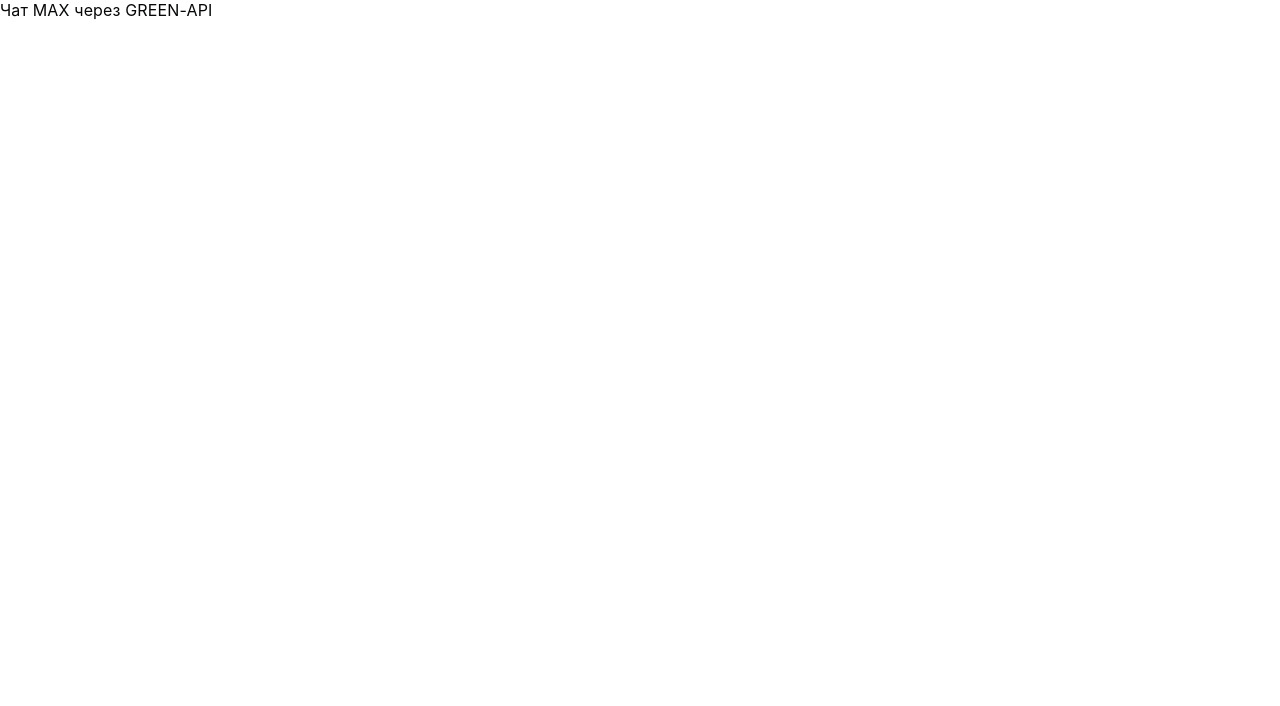
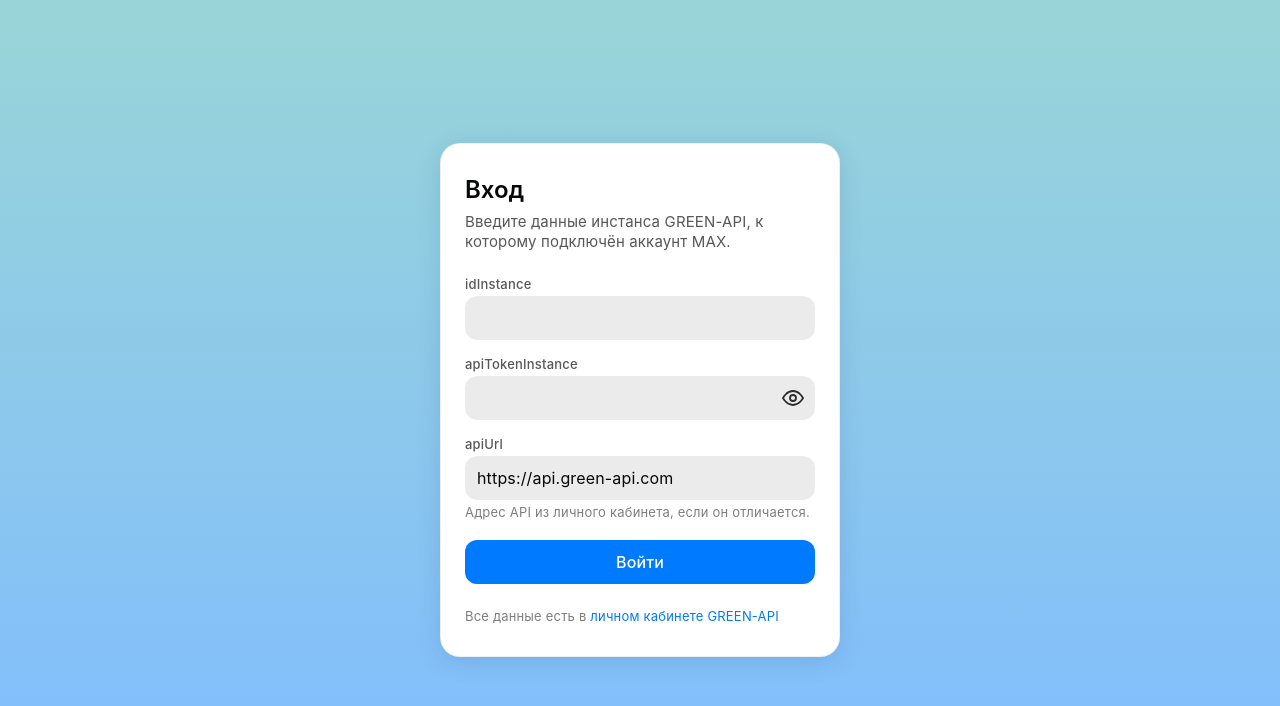
Before and after one commit to vptorkhov/green-api-max-demo, a React (Vite) app: page / in a window 1280 px wide. Shown: the top 706 px of the page. Built offline with nearby package versions, Linux system fonts and the light colour scheme.

Commit message:
switch between lazy-loaded login and chat screens

```diff
--- a/src/app/App.tsx
+++ b/src/app/App.tsx
@@ -1,7 +1,12 @@
-import { useTranslation } from 'react-i18next';
+import { AuthProvider } from '@/features/auth';
 
+import { AppScreens } from './AppScreens';
+
+// Корень приложения: провайдеры и переключение экранов
 export function App() {
-  const { t } = useTranslation();
-
-  return <div>{t('common.appTitle')}</div>;
+  return (
+    <AuthProvider>
+      <AppScreens />
+    </AuthProvider>
+  );
 }
--- /dev/null
+++ b/src/app/AppScreens.module.css
@@ -0,0 +1,7 @@
+/* Пока загружается чанк экрана — спиннер по центру страницы */
+.fallback {
+  display: flex;
+  align-items: center;
+  justify-content: center;
+  min-height: 100%;
+}
--- /dev/null
+++ b/src/app/AppScreens.tsx
@@ -0,0 +1,38 @@
+import { lazy, Suspense } from 'react';
+import { useTranslation } from 'react-i18next';
+
+import { Spinner } from '@/components/ui/Spinner';
+import { useAuthContext } from '@/features/auth';
+
+import styles from './AppScreens.module.css';
+
+// Экраны — отдельные чанки. Динамический импорт по пути к файлу экрана — исключение
+// из правила «только через index.ts» (ProjectRules §2): через index экран попал бы в основной бандл
+const LoginScreen = lazy(() =>
+  import('@/features/auth/components/LoginScreen').then((module) => ({
+    default: module.LoginScreen,
+  })),
+);
+const ChatScreen = lazy(() =>
+  import('@/features/chat/components/ChatScreen').then((module) => ({
+    default: module.ChatScreen,
+  })),
+);
+
+// Два экрана без роутера: URL-адреса им не нужны (план, п. 4.6)
+export function AppScreens() {
+  const { isAuthorized } = useAuthContext();
+  const { t } = useTranslation();
+
+  return (
+    <Suspense
+      fallback={
+        <div className={styles.fallback}>
+          <Spinner label={t('common.loading')} />
+        </div>
+      }
+    >
+      {isAuthorized ? <ChatScreen /> : <LoginScreen />}
+    </Suspense>
+  );
+}
--- a/src/features/auth/index.ts
+++ b/src/features/auth/index.ts
@@ -1,4 +1,5 @@
-// Публичный API домена auth (ProjectRules §2)
+// Публичный API домена auth (ProjectRules §2).
+// LoginScreen сюда не входит: App загружает его лениво по пути к файлу экрана — иначе экран
+// попал бы в основной бандл вместе с AuthProvider и React.lazy ничего бы не разделял
 export { AuthProvider } from './components/AuthProvider';
-export { LoginScreen } from './components/LoginScreen';
 export { useAuthContext } from './hooks/useAuthContext';
--- /dev/null
+++ b/src/features/chat/components/ChatScreen.module.css
@@ -0,0 +1,16 @@
+/* Заглушка этапа 4 — заменяется на этапе 5 */
+.screen {
+  display: flex;
+  flex-direction: column;
+  gap: var(--space-l);
+  align-items: center;
+  justify-content: center;
+  min-height: 100%;
+  padding: var(--space-l);
+}
+
+.title {
+  font-size: var(--font-size-header);
+  font-weight: var(--font-weight-semibold);
+  line-height: var(--line-height-header);
+}
--- /dev/null
+++ b/src/features/chat/components/ChatScreen.tsx
@@ -0,0 +1,25 @@
+import { useTranslation } from 'react-i18next';
+
+import { Button } from '@/components/ui/Button';
+import { useAuthContext } from '@/features/auth';
+
+import styles from './ChatScreen.module.css';
+
+// ЗАГЛУШКА этапа 4: заголовок и выход. Настоящий экран чата — этап 5
+export function ChatScreen() {
+  const { logout } = useAuthContext();
+  const { t } = useTranslation();
+
+  function handleLogoutClick() {
+    logout();
+  }
+
+  return (
+    <main className={styles.screen}>
+      <h1 className={styles.title}>{t('pages.chat.title')}</h1>
+      <Button variant="secondary" onClick={handleLogoutClick}>
+        {t('common.actions.logout')}
+      </Button>
+    </main>
+  );
+}
--- a/src/localization/locales/en.json
+++ b/src/localization/locales/en.json
@@ -49,6 +49,9 @@
         "suspended": "The MAX account is temporarily restricted. See details in the GREEN-API console.",
         "pendingPassword": "Authorization is not complete: enter the two-factor password in the GREEN-API console."
       }
+    },
+    "chat": {
+      "title": "Chats"
     }
   }
 }
--- a/src/localization/locales/ru.json
+++ b/src/localization/locales/ru.json
@@ -49,6 +49,9 @@
         "suspended": "Аккаунт MAX временно ограничен. Подробности — в личном кабинете GREEN-API.",
         "pendingPassword": "Авторизация не завершена: введите пароль двухфакторной защиты в личном кабинете GREEN-API."
       }
+    },
+    "chat": {
+      "title": "Чаты"
     }
   }
 }
```
